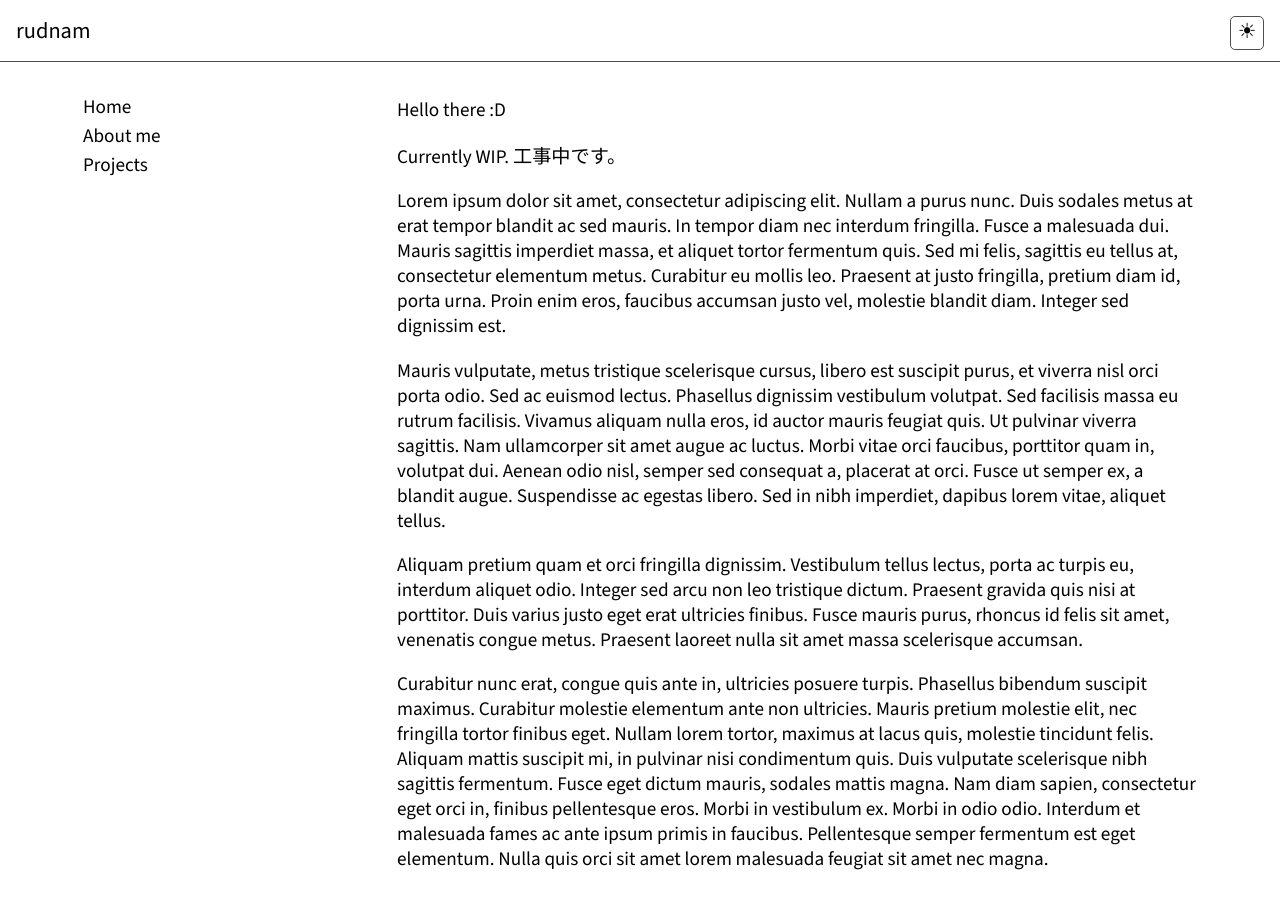
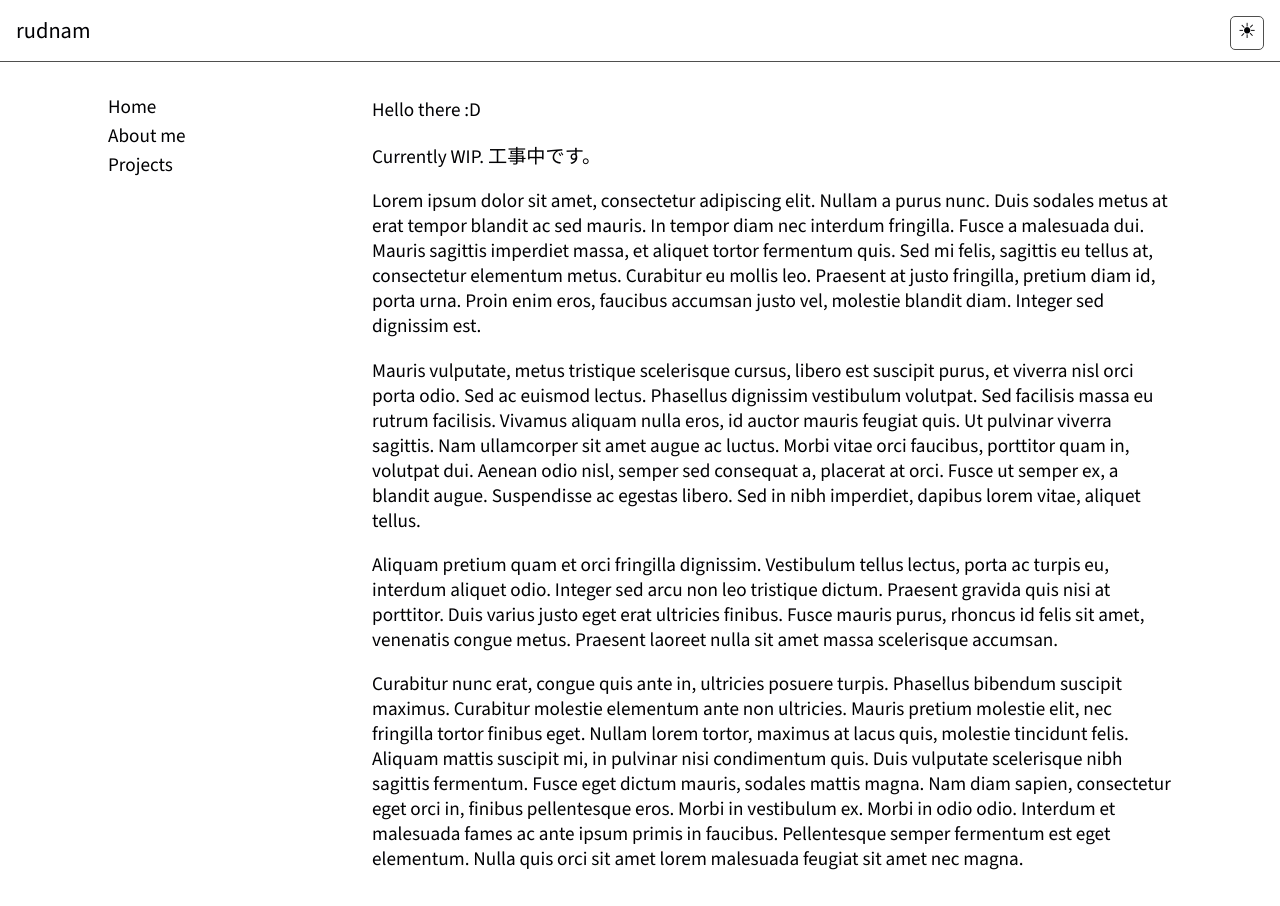
Before and after one commit to rudnam/rudnam.github.io, a React (Create React App) app: page / in a window 1280 px wide. Built offline with nearby package versions, Linux system fonts and the light colour scheme; the HTML template or start-up script is replaced by a standard one; a web font is replaced by a local one.

Commit message:
style: Change sidebar items to block

```diff
--- a/src/components/LeftSidebar/LeftSidebar.css
+++ b/src/components/LeftSidebar/LeftSidebar.css
@@ -6,7 +6,7 @@
   flex-direction: column;
   position: sticky;
   top: 4rem;
-  width: 250px;
+  width: 200px;
   height: fit-content;
   overflow-y: auto;
   transition: left 0.3s ease;
@@ -23,7 +23,6 @@
   z-index: 1;
   top: 0;
   left: 0;
-  width: 200px;
   height: 100dvh;
 
   .close-sidebar {
@@ -45,6 +44,7 @@
 }
 
 .left-sidebar ul li a {
+  display: block;
   text-decoration: none;
   color: var(--color-text-primary);
   cursor: pointer;
```
